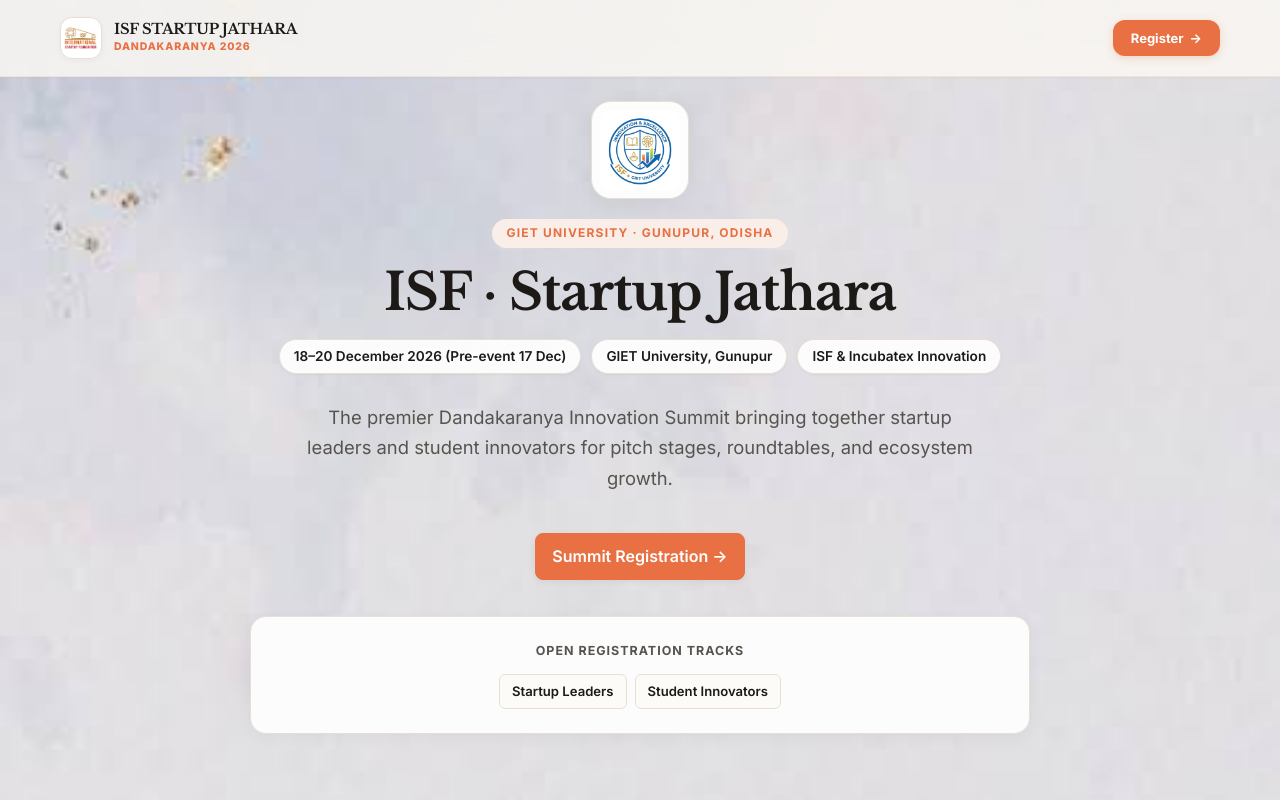
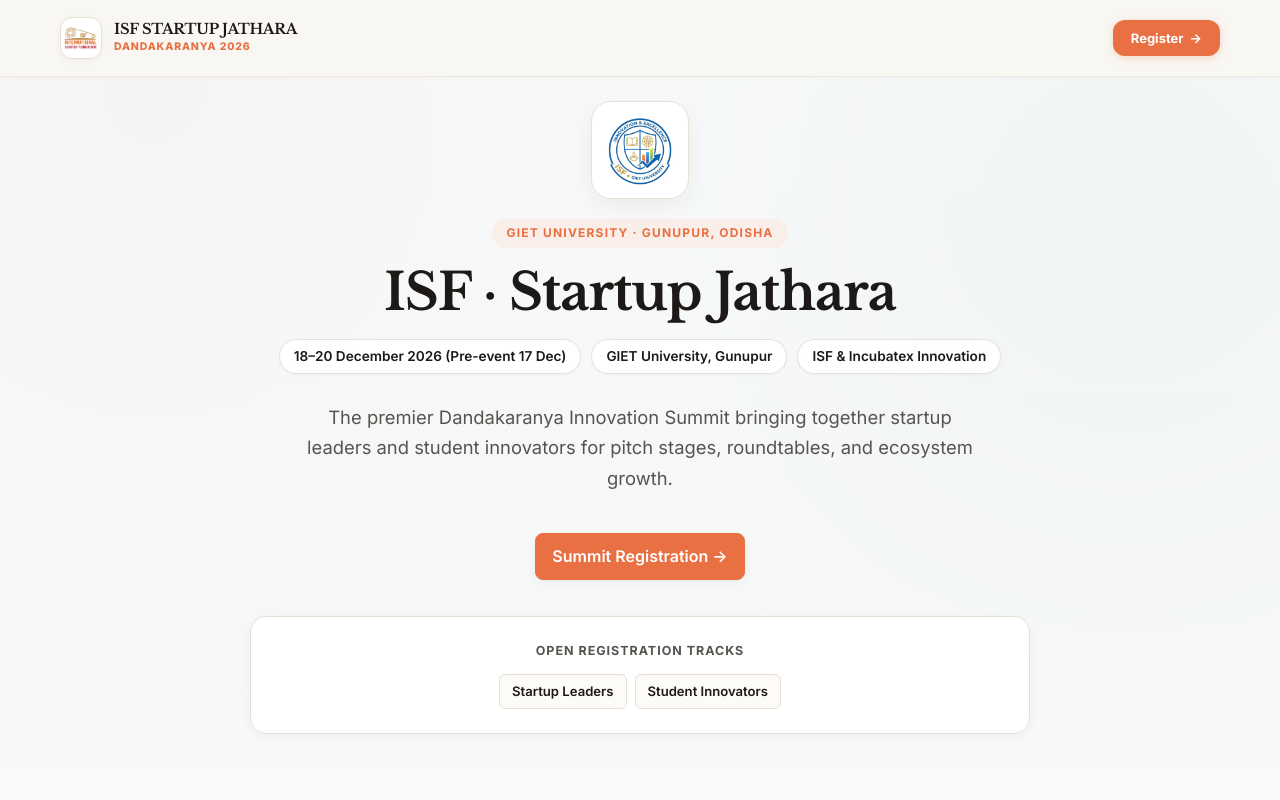
Before and after one commit to comapny230-code/ISF-Registration, a Next.js app in the folder frontend-web/: page / in a window 1280 px wide. Shown: the top 800 px of the page. Built offline with nearby package versions, Linux system fonts and the light colour scheme; a web font is replaced by a local one.

Commit message:
Remove stains from registration background

```diff
--- a/frontend-web/app/globals.css
+++ b/frontend-web/app/globals.css
@@ -78,12 +78,15 @@
   margin: 0;
   display: flex;
   flex-direction: column;
+  /* Keep the registration backdrop clean and uniform. The old photographic
+     texture contained visible brown marks that looked like stains. */
   background-color: #f7f9fa;
-  background-image: url("/bg.png");
+  background-image:
+    radial-gradient(circle at 12% 8%, rgba(232, 112, 66, 0.035), transparent 28rem),
+    radial-gradient(circle at 88% 18%, rgba(20, 62, 48, 0.025), transparent 30rem),
+    linear-gradient(180deg, #f7f9fa 0%, #f6f8f8 52%, #fcfbf8 100%);
   background-repeat: no-repeat;
-  background-position: center top;
-  background-size: cover;
-  background-attachment: fixed;
+  background-size: 100% 100%;
   color: var(--ink);
   font-family: var(--font-sans);
 }
```
